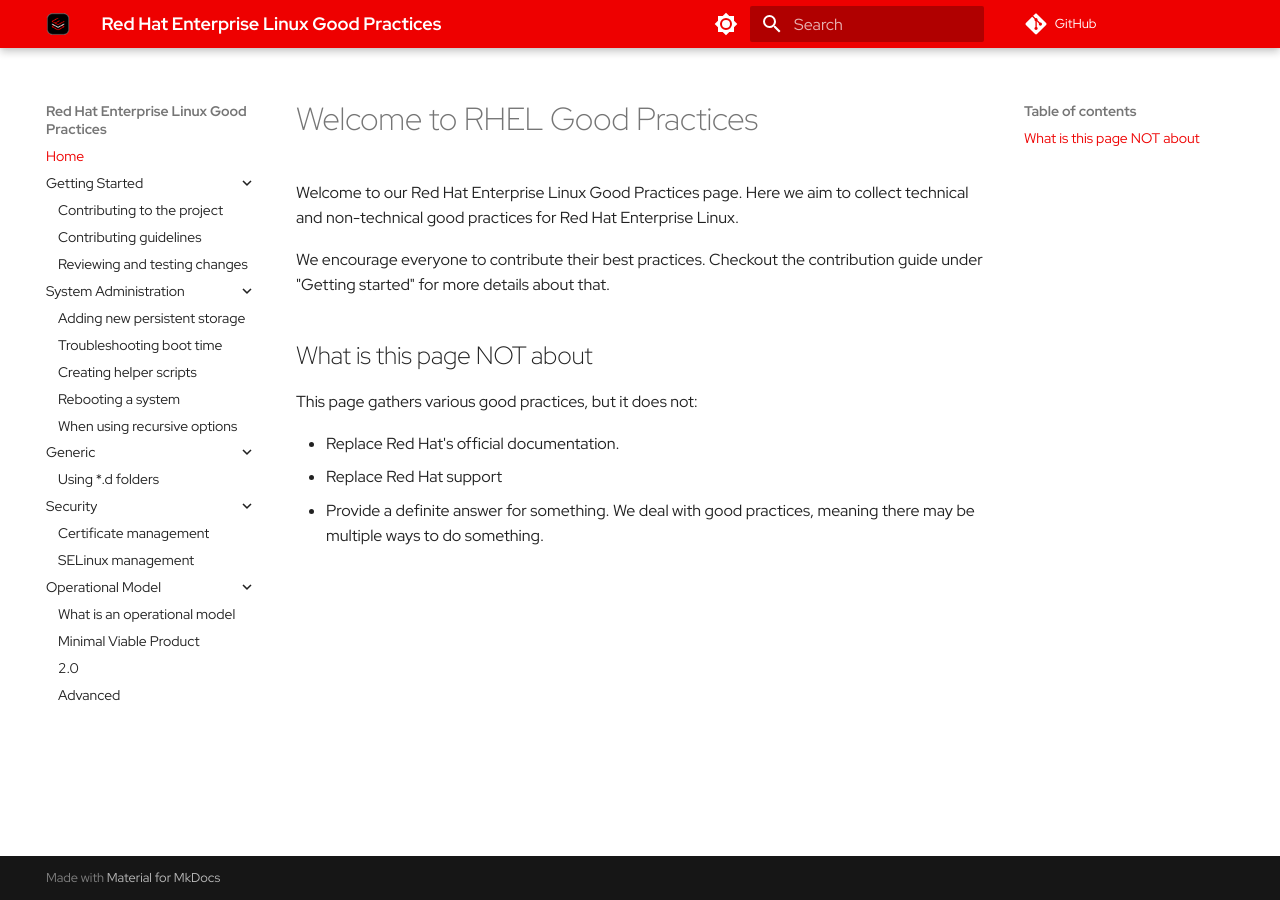
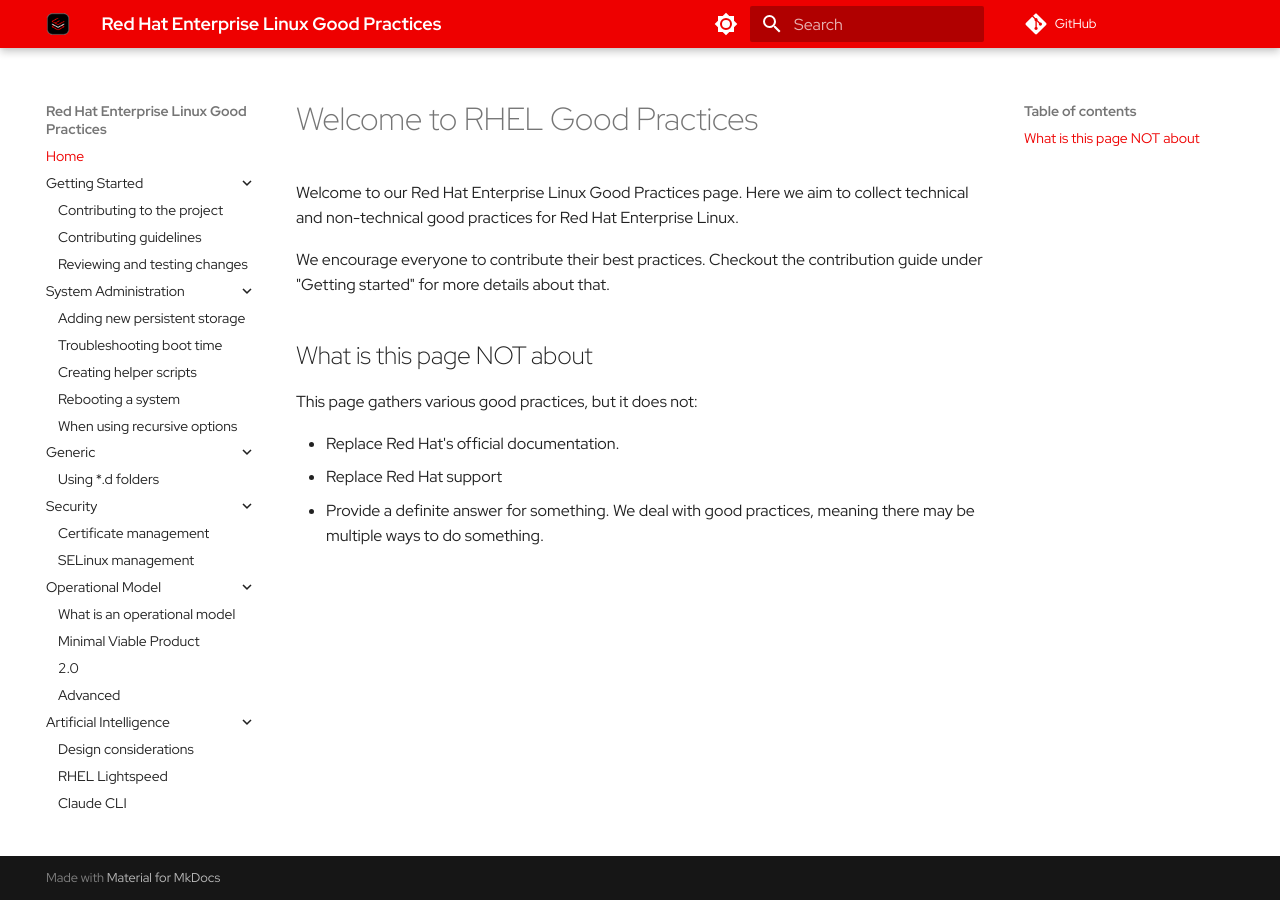
Before and after one commit to redhat-cop/rhel-good-practices, an MkDocs documentation site: the page built from docs/index.md, in a window 1280 px wide. Built offline with MkDocs 1.6.1 and Material for MkDocs 9.7.7, drawn with Linux system fonts in a browser that asks for light colours; comment, search, counter and statistics services are not loaded.

Commit message:
Add Artificial Intelligence section to mkdocs.yml
Outline of work

```diff
--- a/mkdocs.yml
+++ b/mkdocs.yml
@@ -48,6 +48,10 @@
     - "Minimal Viable Product": operational-model/mvp.md
     - "2.0": operational-model/twozero.md
     - "Advanced": operational-model/advanced.md
+  - Artificial Intelligence:
+    - "Design considerations": artificial-intelligence/design-considerations.md
+    - "RHEL Lightspeed": artificial-intelligence/rhel-lightspeed.md
+    - "Claude CLI": artificial-intelligence/claude-cli.md
 markdown_extensions:
   - admonition
   - pymdownx.details
```
